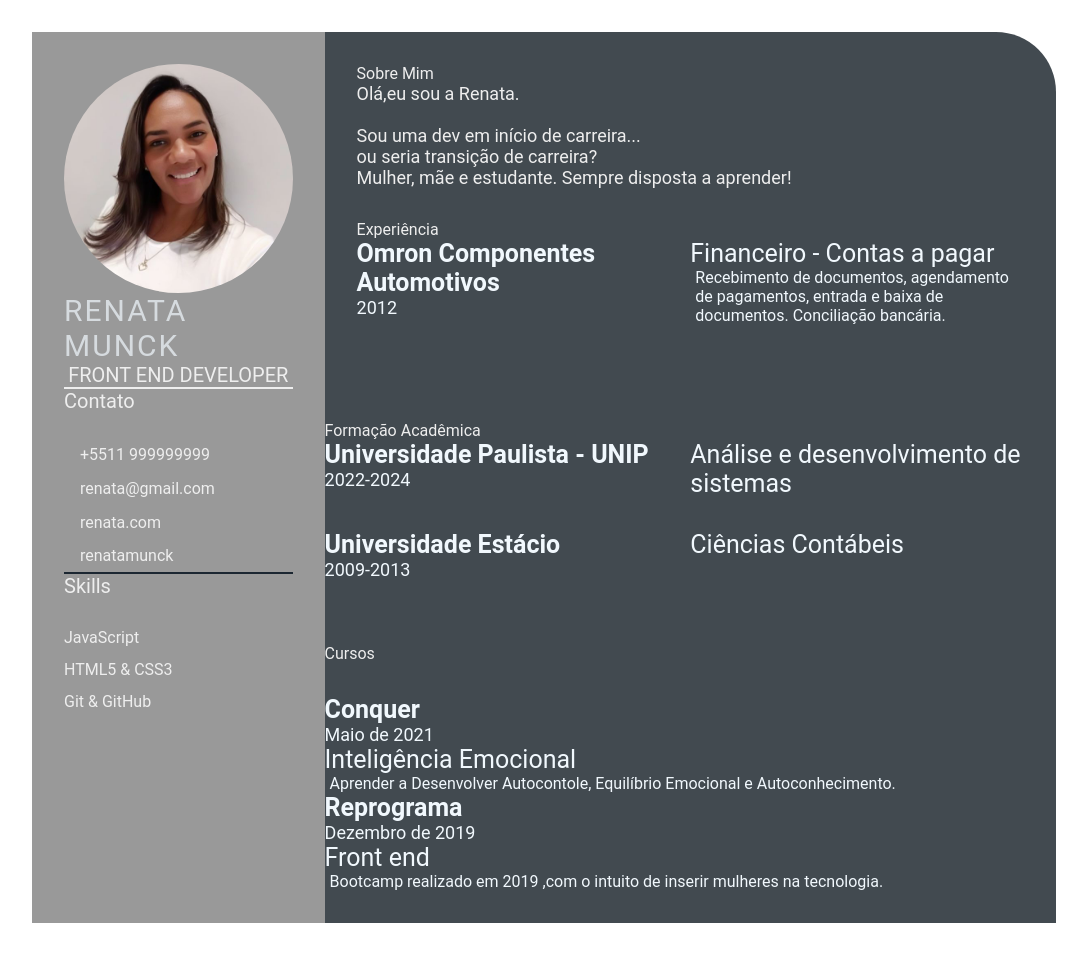
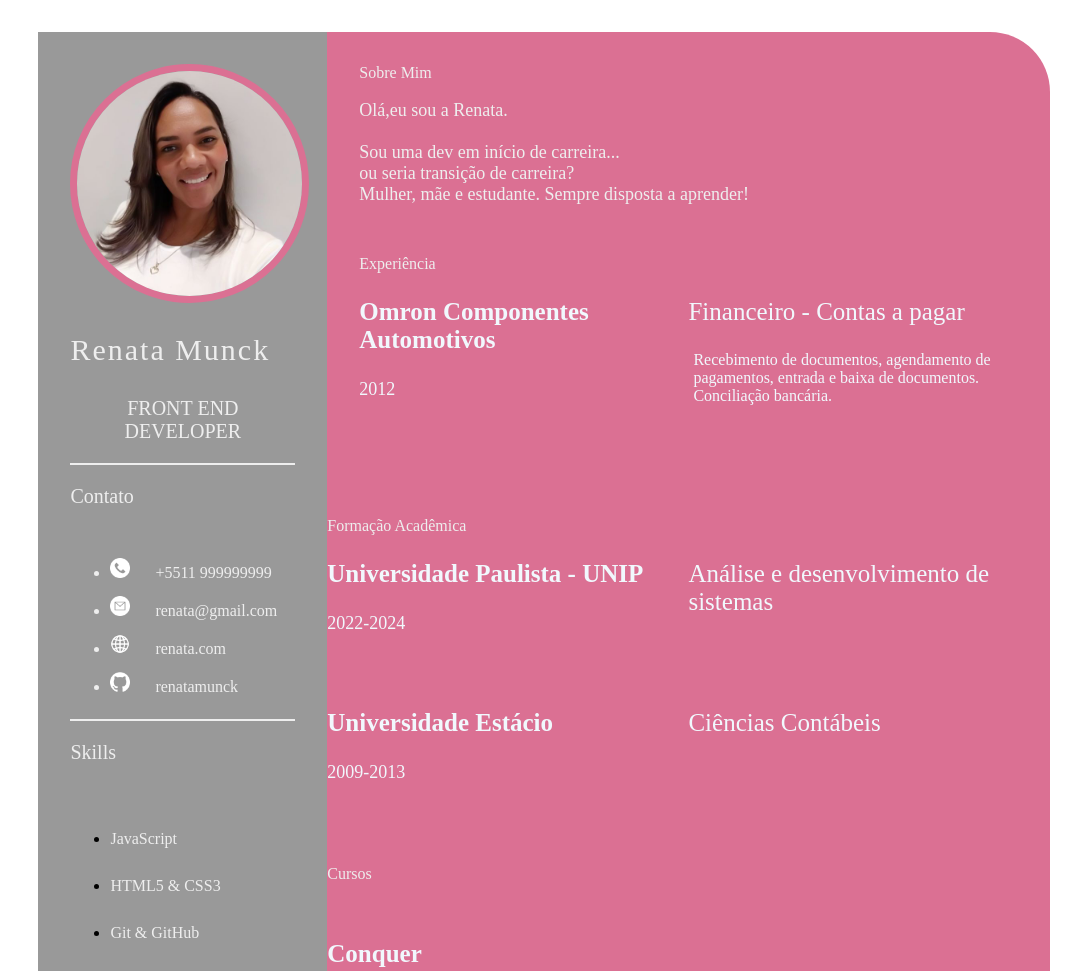
Before and after one commit to renatamunck/devweek-ebac, a plain HTML site: page index.html in a window 1280 px wide. Shown: the top 971 px of the page, without its empty margins (96-1183 px from the left). Drawn offline with Linux system fonts and the light colour scheme.

Commit message:
alterações de cores e inserção de ícones

```diff
--- a/index.html
+++ b/index.html
@@ -1,15 +1,15 @@
+<html lang="en">
 
-
-<html lang="en">
 <head>
     <meta charset="UTF-8">
     <meta http-equiv="X-UA-Compatible" content="IE=edge">
     <meta name="viewport" content="width=device-width, initial-scale=1.0">
     <title>Renata Munck</title>
-
+    <link rel="preconnect" href="https://fonts.googleapis.com">
 
     <link rel="stylesheet" href="style.css">
 </head>
+
 <body>
     <main class="resume-contents">
         <section class="left-section">
@@ -22,13 +22,21 @@
                 <div class="contact-info">
                     <p class="left-title">Contato</p>
                     <ul>
-                        <li><i class="fa fa-phone"></i>+5511 999999999
+                        <li>
+                            <img class="icon-contact" src="img/phone-call.png">
+                            <i class="fa fa-phone"></i>+5511 999999999
                         </li>
-                        <li><i class="fa fa-envelope"></i>renata@gmail.com
+                        <li>
+                            <img class="icon-contact" src="img/email (1).png">
+                            <i class="fa fa-envelope"></i>renata@gmail.com
                         </li>
-                        <li><i class="fa fa-globe"></i>renata.com
+                        <li>
+                            <img class="icon-contact" src="img/website.png">
+                            <i class="fa fa-globe"></i>renata.com
                         </li>
-                        <li><i class="fa fa-github"></i>renatamunck
+                        <li>
+                            <img class="icon-contact" src="img/github.png">
+                            <i class="fa fa-github"></i>renatamunck
                         </li>
                     </ul>
                 </div>
@@ -36,9 +44,15 @@
                     <p class="left-title">Skills</p>
                     <ul>
 
-                        <li><p>JavaScript</p></li>
-                        <li><p>HTML5 & CSS3</p></li>
-                        <li><p>Git & GitHub</p></li>
+                        <li>
+                            <p>JavaScript</p>
+                        </li>
+                        <li>
+                            <p>HTML5 & CSS3</p>
+                        </li>
+                        <li>
+                            <p>Git & GitHub</p>
+                        </li>
 
                     </ul>
                 </div>
@@ -68,7 +82,8 @@
                         <div class="exp-right">
                             <p class="exp-position">Financeiro - Contas a pagar</p>
                             <p class="exp-desc">
-                                Recebimento de documentos, agendamento de pagamentos, entrada e baixa de documentos. Conciliação bancária.
+                                Recebimento de documentos, agendamento de pagamentos, entrada e baixa de documentos.
+                                Conciliação bancária.
                             </p>
                         </div>
                     </div>
--- a/style.css
+++ b/style.css
@@ -1,9 +1,11 @@
-* {
+*
+.body {
+    background-color: lightgray;
     margin: 0;
     padding: 0;
     box-sizing: border-box;
     list-style: none;
-    font-family: 'Roboto', sans-serif;
+    font-family: 'Secular One', sans-serif;
 }
 
 .resume-contents {
@@ -23,7 +25,7 @@
 .right-section {
     grid-column: span 5;
     height: 100%;
-    background-color: #424a50;
+    background-color: palevioletred;
     border-radius: 0px 60px 0px 0px;
 }
 
@@ -39,13 +41,14 @@
 .profile .profile-image {
     width: 100%;
     border-radius: 100%;
+    border: 7px solid palevioletred;
 }
 
 .name {
-    color: #D6DBDF;
+    color: #eeeeee;
     font-size: 30px;
     letter-spacing: 2px;
-    text-transform: uppercase;
+    font-family: 'Arvo', serif;
 }
 
 .profession {
@@ -55,9 +58,13 @@
     text-align: center;
 }
 
-
+.icon-contact {
+  width: 20px;
+  margin-right: 5px;
+  color: palevioletred;
+}
 .contact-info {
-    border-bottom: 2px solid #1B2631;
+    border-bottom: 2px solid #eeeeee;
 }
 .left-title {
     color: #eeeeee;
@@ -95,6 +102,7 @@
 
 .right-title {
     color: #eeeeee;
+    font-family: 'Arvo', serif;
 }
 
 .gap {
```
Also changed, not shown: img/email (1).png (added), img/github.png (added), img/phone-call.png (added), img/website.png (added). Lines whose indentation alone changed are shown as unchanged.
